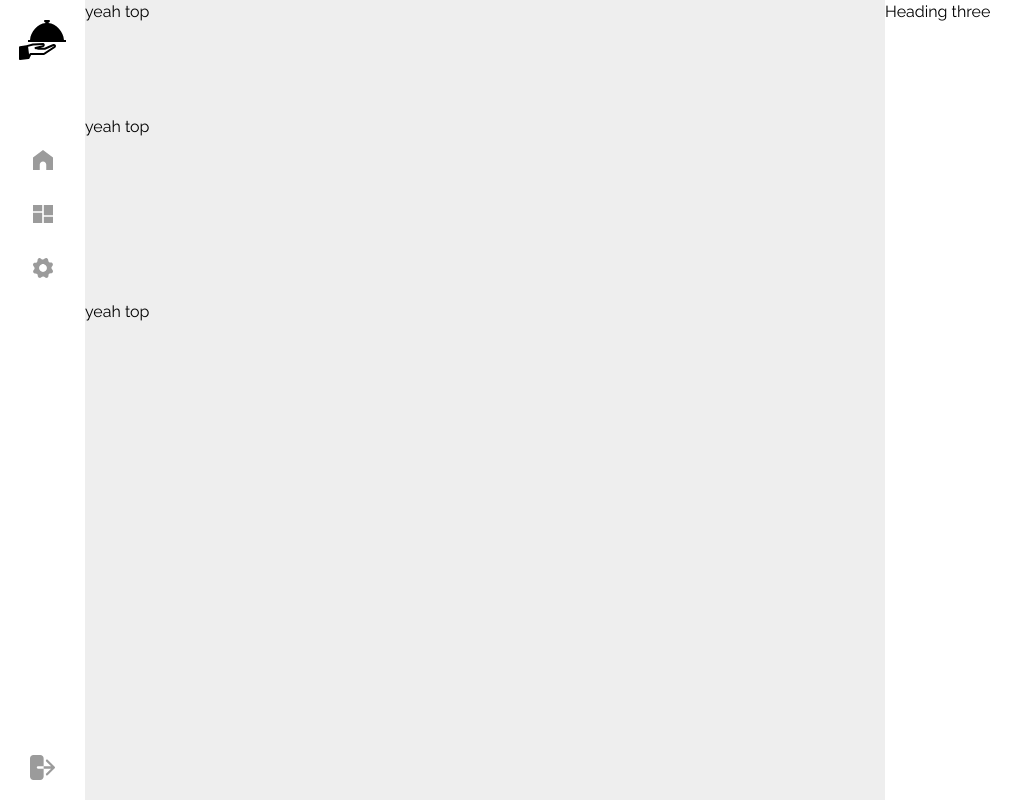
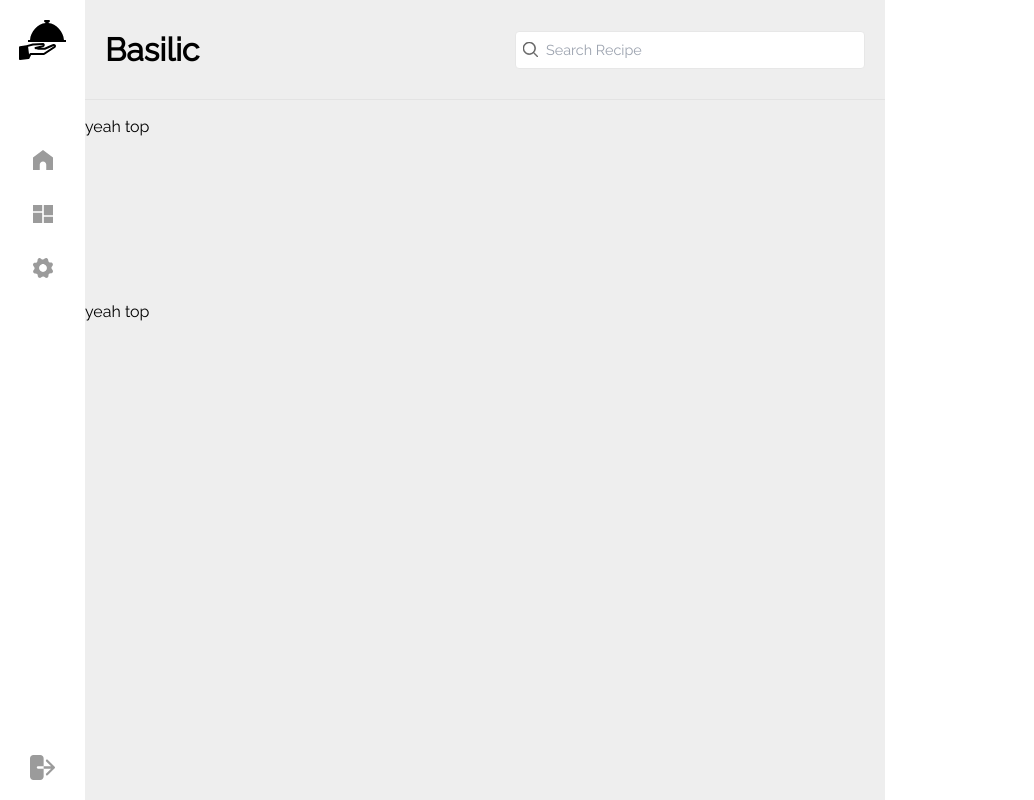
Before and after one commit to kenowusu/woopos, a Next.js app: page / in a window 1280 px wide. Shown: the whole page, without its empty margins (0-1034 px from the left). Built offline with nearby package versions, Linux system fonts and the light colour scheme.

Commit message:
feat:middlelayout top

```diff
--- a/components/TopBar.js
+++ b/components/MiddleLayoutTop.tsx
@@ -2,9 +2,16 @@ import SearchIconSvg from '../public/icons/search.svg';
 
 
 
-const TopBar = ()=>{
+export const MiddleLayoutTop = ()=>{
  return(
     <div className="topbar">
+
+
+     <div className='restaurant-name'>
+        <span>Basilic</span>
+     </div>
+
+
 
 
 
@@ -26,16 +33,9 @@ const TopBar = ()=>{
 
 
 
-    <div className="topbar-new-order">
-      <button>Something here</button>
-    </div>
 
    </div>
 
  )
 
 }
-
-
-
-export default TopBar;
--- a/components/layouts/HomeLayout.tsx
+++ b/components/layouts/HomeLayout.tsx
@@ -1,6 +1,6 @@
 export const HomeLayout = ({children})=>{
 
-    const [mainmenu] = children || [];
+    const [mainmenu,middlelayoutop] = children || [];
     return(
         <div>
             <div className="homelayout">
@@ -23,7 +23,9 @@ export const HomeLayout = ({children})=>{
                     <div className="homelayout-midcol">
 
                         <div>
-                            <div><h1>yeah top</h1></div>
+                            <div>
+                                {middlelayoutop}
+                            </div>
                         </div>
 
                         <div>
@@ -44,7 +46,7 @@ export const HomeLayout = ({children})=>{
                 {/* right column */}
                 <div className="homelayout-rightcol-container">
                     <div className="homelayout-rightcol">
-                        <h3>Heading three</h3>
+                        <h3></h3>
                     </div>
                 </div>
 
--- a/components/pages/HomePage.tsx
+++ b/components/pages/HomePage.tsx
@@ -1,11 +1,13 @@
 import { HomeLayout } from "../layouts/HomeLayout"
 import { MainMenu } from "../MainMenu"
+import { MiddleLayoutTop } from "../MiddleLayoutTop";
+
 export const HomePage = ()=>{
     return(
         <>
             <HomeLayout>
               <MainMenu/>
-              <div></div>
+              <MiddleLayoutTop/>
             </HomeLayout>
         </>
     )
--- a/styles/layout/topbar.scss
+++ b/styles/components/_topbar.scss
@@ -1,9 +1,17 @@
 .topbar{
   display: flex;
   height: 100px;
-  background-color: #fff;
   align-items: center;
   border-bottom: 1px solid #e3e3e3;
+  padding:0 20px 0 20px;
+
+
+  & .restaurant-name{
+    & span{
+         font-size:2em;
+         font-weight: bold;
+          }
+  }
 }
 
 
@@ -20,31 +28,31 @@
 
 .topbar-search{
 
-  margin-right:auto;
-
-
 
   .topbar-search-container{
     display: flex;
     justify-content: center;
     align-items: center;
-    width:800px;
     position: relative;
   }
 
   .search-icon-container{
     position:relative;
+    width:350px;
+    height:38px;
   }
   .topbar-search-box{
-    width:500px;
+    padding:7px 5px;
+    padding-left:30px;
+    width:100%;
+    height:100%;
     border:1px solid #e7e7e7;
-    padding:4px 15px;
     border-radius: 4px;
     color:#909090;
-    background-color: #f2f7fb;
+    background-color: #fff;
     cursor:pointer;
-    font-size:1em;
     text-transform: capitalize;
+    font-size:.9em;
 
   }
 
@@ -57,15 +65,15 @@
     width:30px;
     height: 100%;
     top:0;
-    right:0;
-    background-color: #ffbb00cc;
+    left:0;
 
     svg{
-      width:12px;
-      fill:#fff;
+      width:15px;
+      fill:grey;
+      stroke:#000;
 
-      path:{
-
+      path{
+        stroke-width:10;
       }
     }
   }
@@ -77,3 +85,7 @@
   justify-content: center;
   align-items: center;
 }
+
+.restaurant-name{
+  margin-right:auto;
+}
--- a/styles/components/all.scss
+++ b/styles/components/all.scss
@@ -1,2 +1,3 @@
 @import './mainmenu';
+@import './topbar';
 @import './category';
--- a/styles/layout/all.scss
+++ b/styles/layout/all.scss
@@ -1,6 +1,4 @@
-@import './leftsidebar.scss';
-@import './pagecontainer.scss';
-@import './topbar.scss';
+
 @import './orderbar.scss';
 
 @import './homelayout';
```
